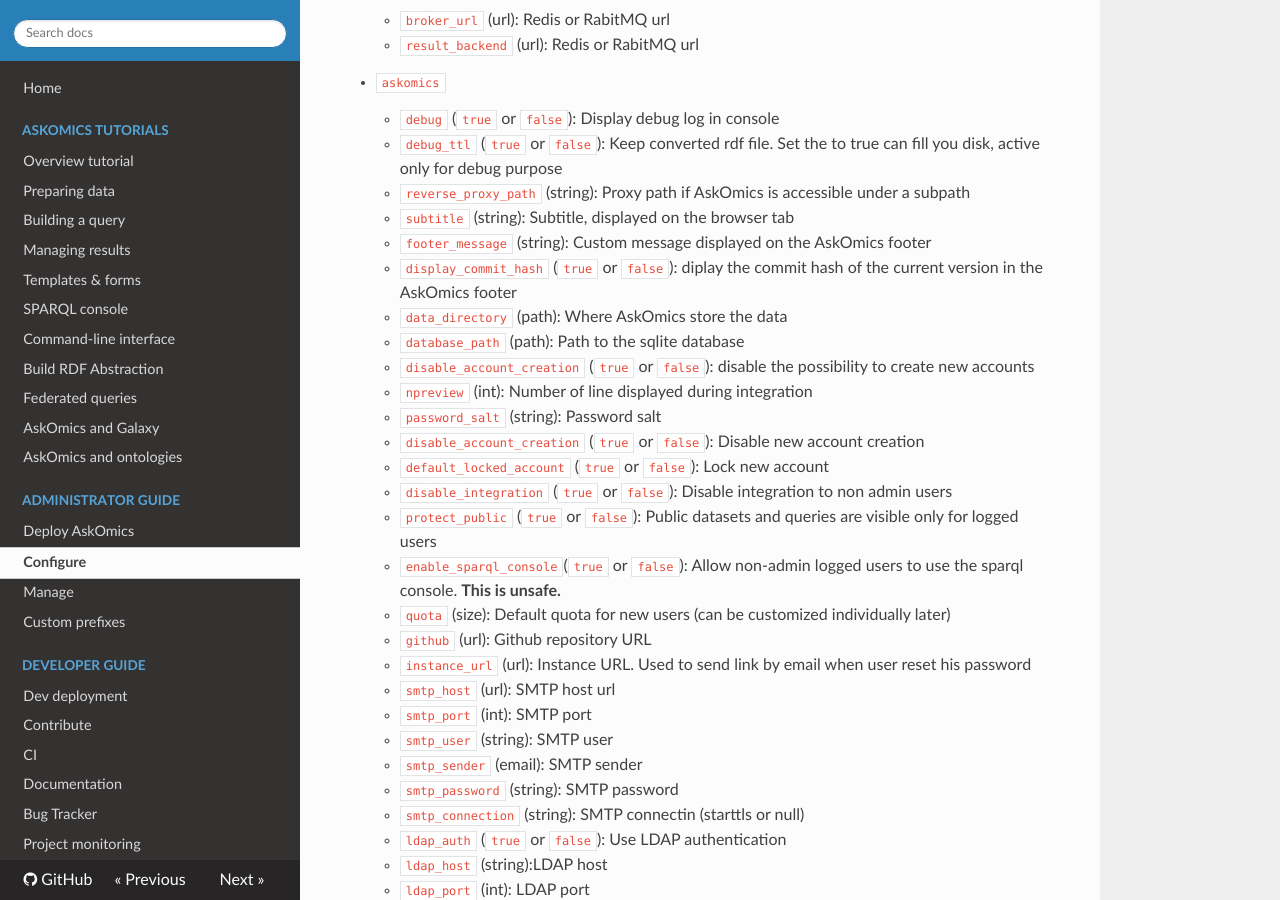
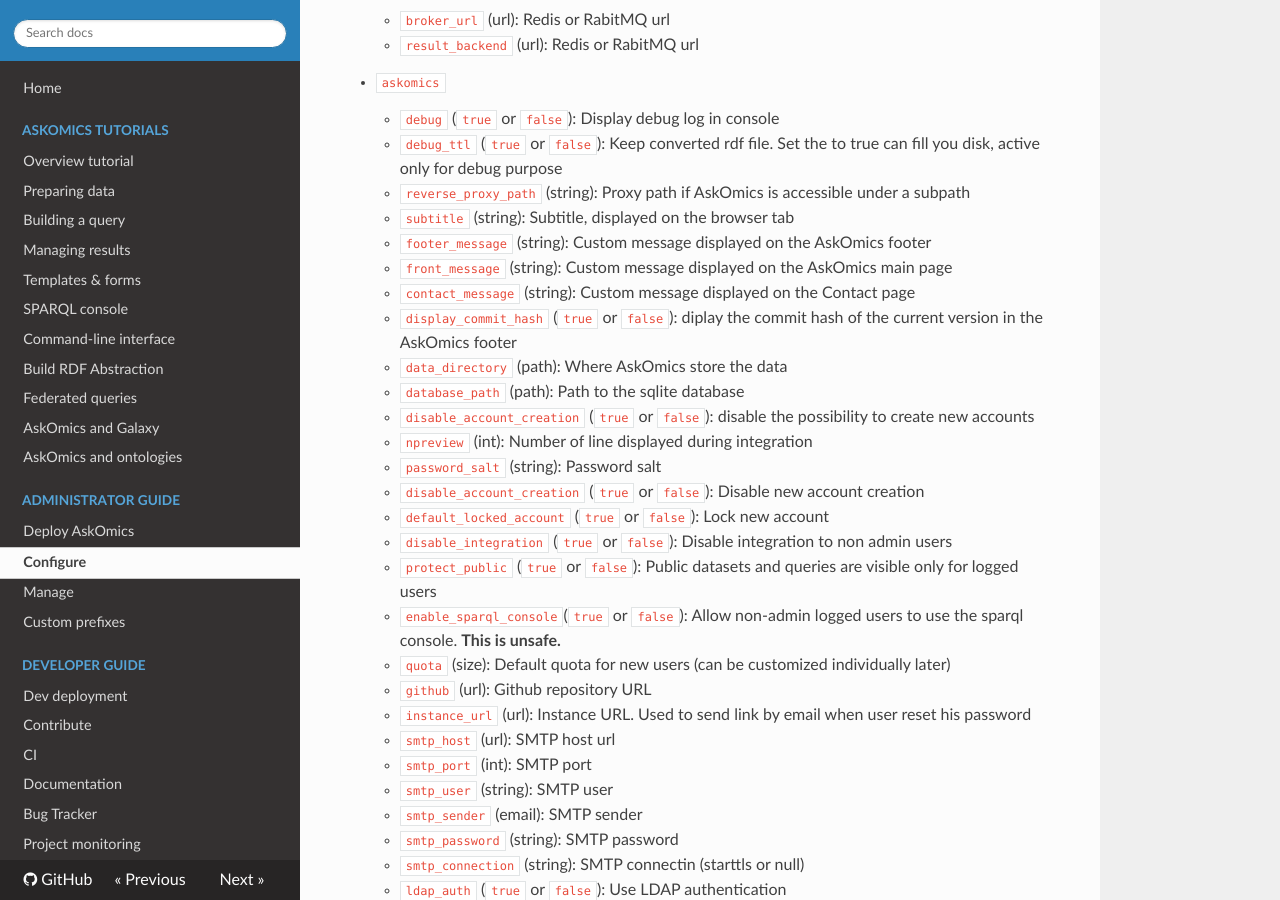
Before and after one commit to askomics/flaskomics, an MkDocs documentation site: the page built from docs/configure.md, in a window 1280 px wide and 900 px high, scrolled down 425 px. Built offline with MkDocs 1.6.1, drawn with Linux system fonts in a browser that asks for light colours; nearby versions of some CDN libraries.

```diff
--- a/docs/configure.md
+++ b/docs/configure.md
@@ -18,6 +18,8 @@ All AskOmics configuration is set in `config/askomics.ini` files. When AskOmics
     - `reverse_proxy_path` (string): Proxy path if AskOmics is accessible under a subpath
     - `subtitle` (string): Subtitle, displayed on the browser tab
     - `footer_message` (string): Custom message displayed on the AskOmics footer
+    - `front_message` (string): Custom message displayed on the AskOmics main page
+    - `contact_message` (string): Custom message displayed on the Contact page
     - `display_commit_hash` (`true` or `false`): diplay the commit hash of the current version in the AskOmics footer
     - `data_directory` (path): Where AskOmics store the data
     - `database_path` (path): Path to the sqlite database
```
Also changed, not shown: CHANGELOG.md (+8 -3 lines).
